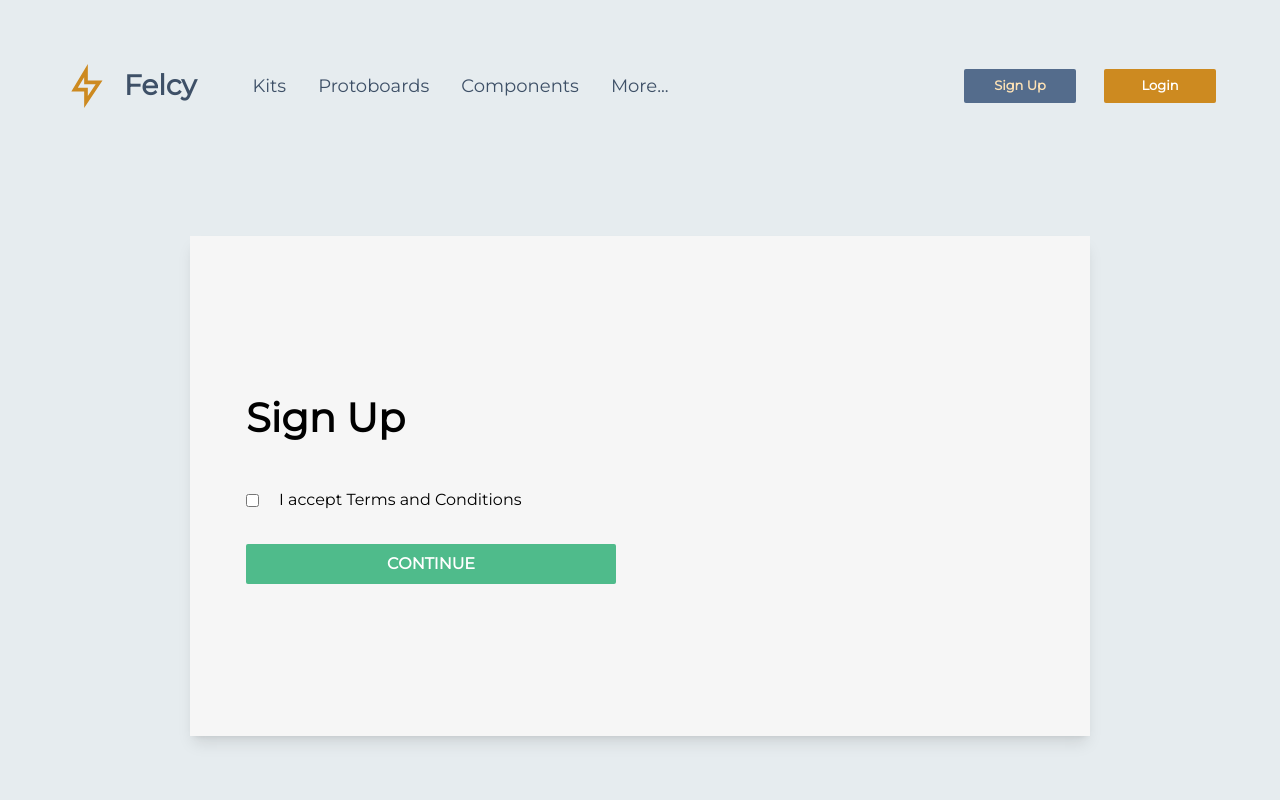
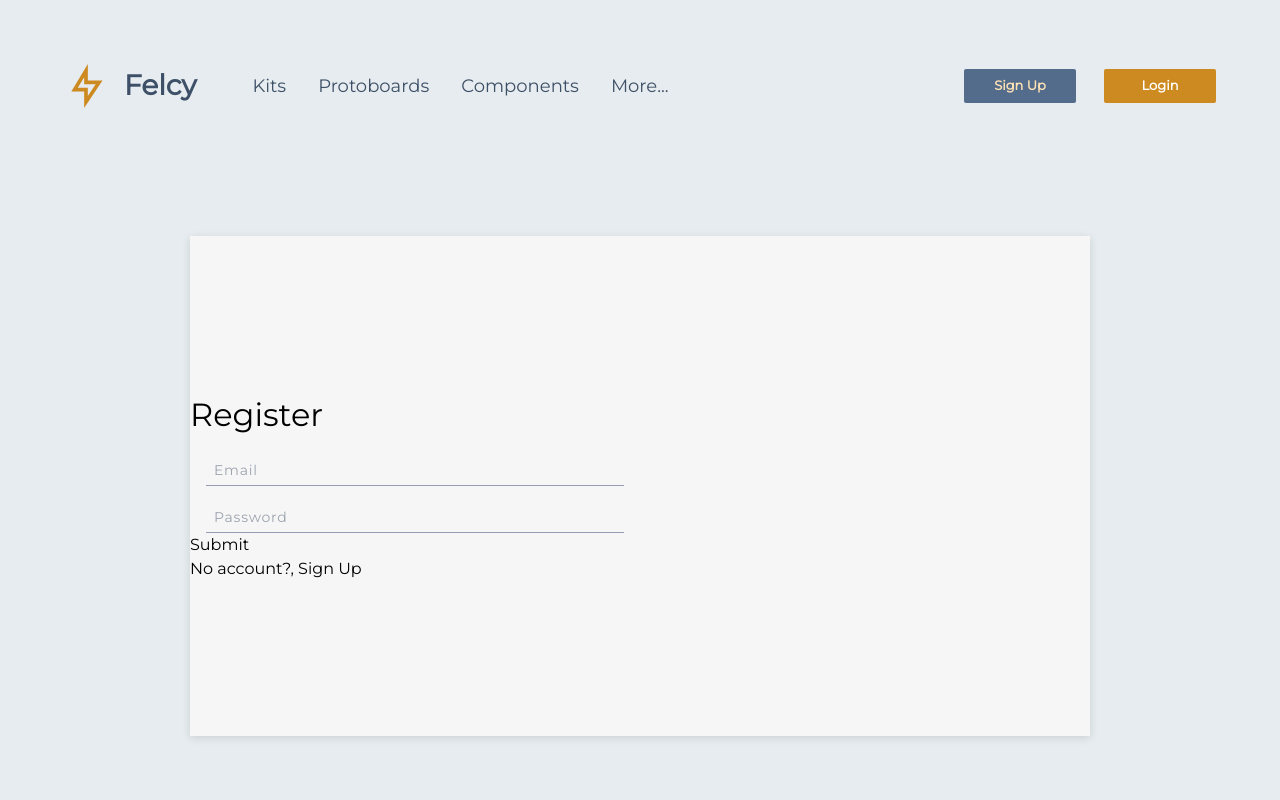
Before and after one commit to edgarmtdev/fixly-front, a Next.js app: page /auth/signup in a window 1280 px wide. Shown: the top 800 px of the page. Built offline with nearby package versions, Linux system fonts and the light colour scheme; no server answers.

Commit message:
refactor(styles): components in signUp module

```diff
--- a/modules/auth/login/components/input/index.jsx
+++ b/components/global/form/input/index.jsx
@@ -1,15 +1,16 @@
 import React from "react";
 import { Field, useField } from "formik";
+import { InputContainer } from "./styled";
 
 const Input = ({ label, ...props }) => {
   const [field, meta, helpers] = useField(props);
   return (
-    <div>
-      <div className="input">
+    <InputContainer>
+      <div>
         <Field {...field} {...props} />
       </div>
       {meta.touched && meta.error ? <span>{meta.error}</span> : null}
-    </div>
+    </InputContainer>
   );
 };
 
--- /dev/null
+++ b/components/global/form/input/styled.jsx
@@ -0,0 +1,30 @@
+import styled from "styled-components";
+
+export const InputContainer = styled.div`
+  div {
+    border-bottom-width: 1px;
+    border-color: #959cb2;
+    padding: 3px;
+    margin: 1rem 1rem 0 1rem;
+    input {
+      font-size: 14px;
+      appearance: none;
+      background-color: transparent;
+      border: none;
+      width: 100%;
+      color: #717b98;
+      padding: 2px 5px;
+      line-height: 1.25;
+      letter-spacing: 0.2mm;
+      &:focus {
+        outline: 2px solid transparent;
+        outline-offset: 2px;
+      }
+    }
+  }
+  span {
+    margin: 0 1.4rem;
+    font-size: 11px;
+    color: red;
+  }
+`;
--- a/modules/auth/login/components/form/styled.jsx
+++ b/modules/auth/login/components/form/styled.jsx
@@ -17,35 +17,6 @@ export const Container = styled.div`
     display: flex;
     flex-direction: column;
     gap: 1rem;
-
-    div {
-      .input {
-        border-bottom-width: 1px;
-        border-color: #959cb2;
-        padding: 3px;
-        margin: 1rem 1rem 0 1rem;
-        input {
-          font-size: 14px;
-          appearance: none;
-          background-color: transparent;
-          border: none;
-          width: 100%;
-          color: #717b98;
-          padding: 2px 5px;
-          line-height: 1.25;
-          letter-spacing: 0.2mm;
-          &:focus {
-            outline: 2px solid transparent;
-            outline-offset: 2px;
-          }
-        }
-      }
-      span {
-        margin: 0 1.4rem;
-        font-size: 11px;
-        color: red;
-      }
-    }
   }
 
   button {
--- a/modules/auth/login/index.jsx
+++ b/modules/auth/login/index.jsx
@@ -2,12 +2,12 @@ import { Formik } from "formik";
 import Link from "next/link";
 import React from "react";
 import { CgSpinner } from "react-icons/cg";
+import Input from "../../../components/global/form/input";
 import { login } from "../../../features/user";
 import useAuthDispatch from "../hooks/useAuthDispatch";
 import FormCustom from "./components/form";
 import ImageLogin from "./components/image";
-import Input from "./components/input";
-import SignupSchema from "./helpers/validationSchema";
+import SignInSchema from "./helpers/validationSchema";
 import { Container } from "./styled";
 
 export default function LoginModule({ user }) {
@@ -20,7 +20,7 @@ export default function LoginModule({ user }) {
           email: "",
           password: "",
         }}
-        validationSchema={SignupSchema}
+        validationSchema={SignInSchema}
         onSubmit={signIn}
       >
         <FormCustom>
--- a/modules/auth/login/helpers/validationSchema.js
+++ b/modules/auth/signup/helpers/validationSchema.js
@@ -1,6 +1,6 @@
 import * as Yup from "yup";
 
-const SignupSchema = Yup.object().shape({
+const SignUpSchema = Yup.object().shape({
   email: Yup.string().email("Invalid email").required("Required"),
   password: Yup.string()
     .min(6, "Too Short!")
@@ -8,4 +8,4 @@ const SignupSchema = Yup.object().shape({
     .required("Required"),
 });
 
-export default SignupSchema;
+export default SignUpSchema;
--- a/modules/auth/signup/index.jsx
+++ b/modules/auth/signup/index.jsx
@@ -0,0 +1,47 @@
+import useAuthDispatch from "../hooks/useAuthDispatch";
+import { signUp } from "../../../features/user/";
+import Link from "next/link";
+import { Container } from "./styled";
+import { Formik, Form } from "formik";
+import Input from "../../../components/global/form/input";
+import SignUpSchema from "./helpers/validationSchema";
+
+const SignUpModule = ({ user }) => {
+  const [register] = useAuthDispatch(signUp);
+
+  return (
+    <Container>
+      <Formik
+        initialValues={{
+          email: "",
+          password: "",
+        }}
+        validationSchema={SignUpSchema}
+        onSubmit={register}
+      >
+        <Form>
+          <h1>Register</h1>
+          <section>
+            <Input name="email" type="text" placeholder="Email" />
+            <Input name="password" type="password" placeholder="Password" />
+          </section>
+          <button type="submit">
+            {user.loading ? (
+              <CgSpinner size={28} className="animate-spin" />
+            ) : (
+              <span>Submit</span>
+            )}
+          </button>
+          <p className="label">
+            No account?,{" "}
+            <Link href={"/auth/signup"}>
+              <span>Sign Up</span>
+            </Link>
+          </p>
+        </Form>
+      </Formik>
+    </Container>
+  );
+};
+
+export default SignUpModule;
--- /dev/null
+++ b/modules/auth/signup/styled.jsx
@@ -0,0 +1,25 @@
+import styled from "styled-components";
+
+export const Container = styled.div`
+  position: relative;
+  width: 100vw;
+  height: 380px;
+  margin: 3rem 1.25rem;
+  background-color: #f6f6f6;
+  pad: 0.5rem;
+  box-shadow: rgba(99, 99, 99, 0.2) 0px 2px 8px 0px;
+  @media (min-width: 800px) {
+    height: 500px;
+    margin-left: 5rem;
+    margin-right: 5rem;
+    display: grid;
+    align-items: center;
+    grid-template-columns: repeat(2, 1fr);
+  }
+
+  @media (min-width: 800px) {
+    width: 900px;
+    margin-left: auto;
+    margin-right: auto;
+  }
+`;
--- a/pages/auth/signup/index.jsx
+++ b/pages/auth/signup/index.jsx
@@ -1,68 +1,15 @@
-import Link from "next/link";
 import React from "react";
-import { useDispatch } from "react-redux";
-// import InputForm from "../../../components/global/forms/InputForm";
+import AuthLayout from "../../../components/layouts/auth";
 import { HeadComponent } from "../../../components/utils/head";
+import SignUpModule from "../../../modules/auth/signup";
+import useStatusLogged from "../../../hooks/useStatusLogged";
 
 export default function Signup() {
-  const dispatch = useDispatch();
-
-  const signUp = (event) => {
-    event.preventDefault();
-    const {
-      email: { value: email },
-      username: { value: username },
-      password: { value: password },
-    } = event.target;
-    dispatch(signUp({ email, username, password }));
-  };
+  const user = useStatusLogged();
   return (
-    <React.Fragment>
+    <AuthLayout>
       <HeadComponent title={"Register | Felcy"} />
-      <main className="max-w-screen-lg mx-auto flex items-center ">
-        <div className=" w-screen desktop:w-[900px] h-[550px] tablet:h-[500px] mx-5 tablet:mx-20 desktop:mx-auto my-12 bg-[#F6F6F6] px-2 py-2 shadow-lg tablet:flex items-center">
-          <form className=" w-full p-5 tablet:p-12" onSubmit={signUp}>
-            <h1 className=" text-[24px] desktop:text-[40px] font-semibold mb-5 tablet:mb-10">
-              Sign Up
-            </h1>
-            <section className=" tablet:grid  tablet:grid-cols-2 tablet:gap-12">
-              {/* <InputForm
-                name={"username"}
-                placeholder={"Username"}
-                type={"text"}
-              />
-              <InputForm
-                name={"lastName"}
-                placeholder={"Last name"}
-                type={"text"}
-              />
-              <InputForm name={"email"} placeholder={"Email"} type={"email"} />
-              <InputForm
-                name={"password"}
-                placeholder={"Password"}
-                type={"password"}
-              /> */}
-              <div>
-                <article className=" flex items-center gap-5">
-                  <input type="checkbox" />{" "}
-                  <p>
-                    I accept{" "}
-                    <Link
-                      href={"/"}
-                      className=" font-semibold text-secondary_green-500 hover:underline"
-                    >
-                      Terms and Conditions
-                    </Link>
-                  </p>
-                </article>
-                <button className=" bg-secondary_green-500 w-full p-2 rounded-sm text-white font-semibold mt-8 hover:bg-secondary_green-400">
-                  CONTINUE
-                </button>
-              </div>
-            </section>
-          </form>
-        </div>
-      </main>
-    </React.Fragment>
+      <SignUpModule user={user} />
+    </AuthLayout>
   );
 }
```
